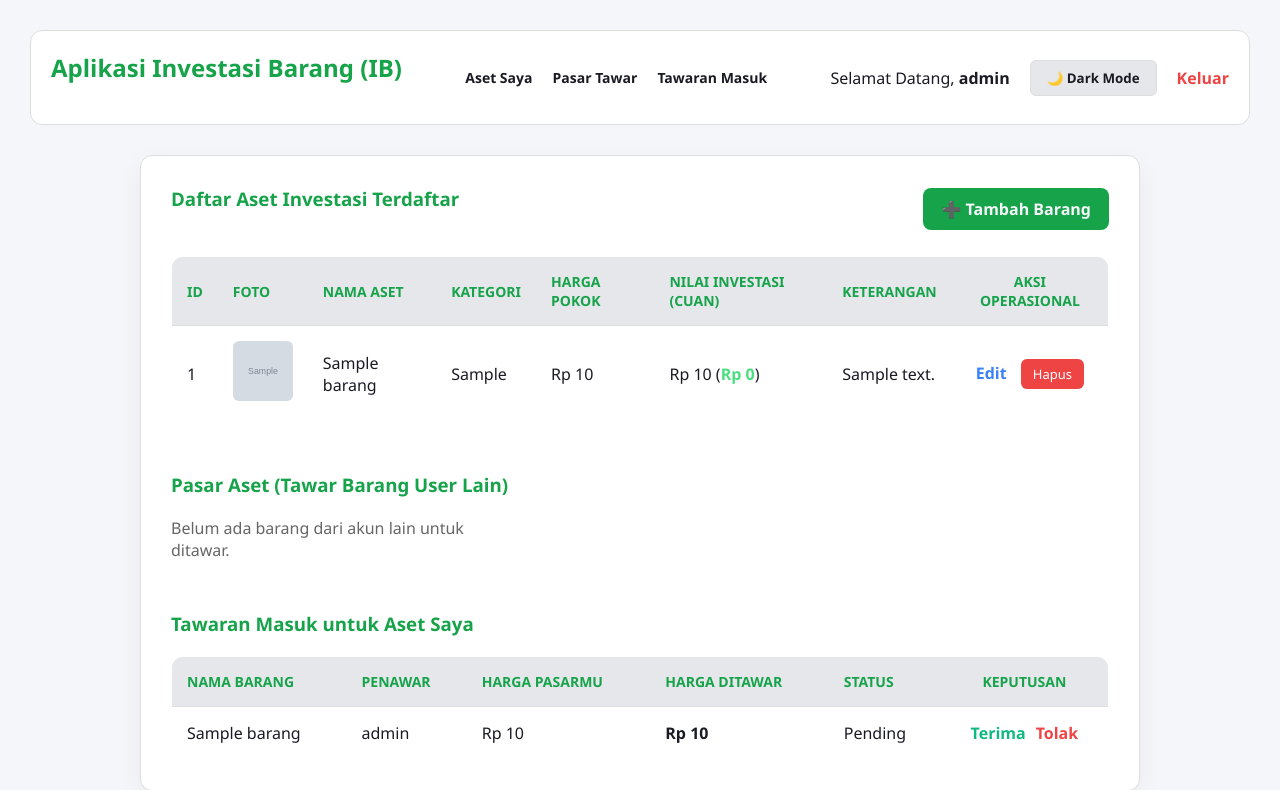
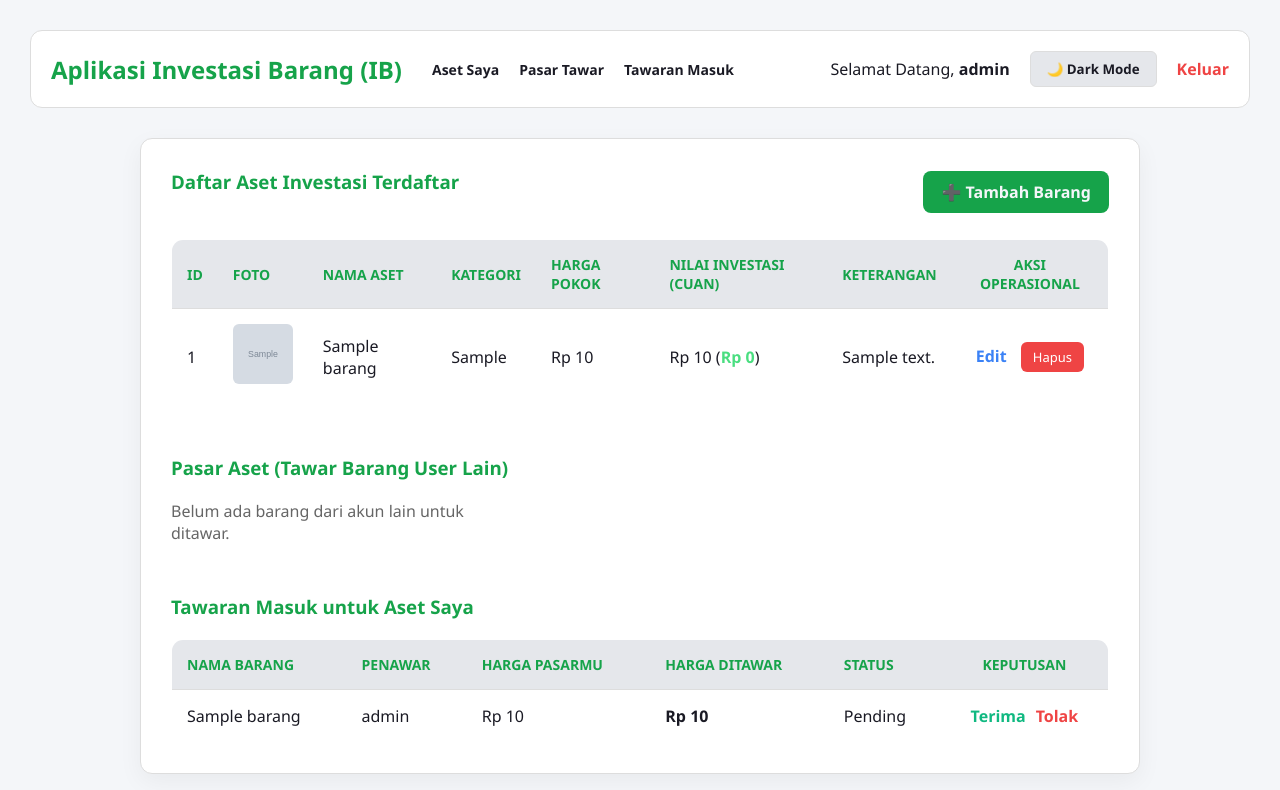
Before and after one commit to arkanabdurrahman-max/investasi-app, a PHP site: page / in a window 1280 px wide. Shown: the top 790 px of the page. Run offline with PHP 8.4, Linux system fonts and the light colour scheme; a user stored in the database is signed in; data comes from the database, SQL or seed files in the repository; tables that the repository leaves empty hold one stand-in row (values such as "Sample post"); grey boxes marked "Sample" are stand-in pictures.

Commit message:
Update index.php

```diff
--- a/index.php
+++ b/index.php
@@ -1,11 +1,13 @@
 <?php
 session_start();
 
+// Proteksi Sesi Ketat
 if (!isset($_SESSION['login']) || $_SESSION['login'] !== true) {
     header("Location: login.php");
     exit;
 }
 
+// Mekanisme Keamanan Cache Kontrol setelah Logout
 header("Cache-Control: no-store, no-cache, must-revalidate, max-age=0");
 header("Cache-Control: post-check=0, pre-check=0", false);
 header("Pragma: no-cache");
@@ -23,7 +25,7 @@ $user_id = intval($_SESSION['user_id']);
     <link rel="stylesheet" href="assets/css/style.css">
     <style>
         html { scroll-behavior: smooth; }
-        .nav-links { display: flex; gap: 20px; }
+        .nav-links { display: flex; gap: 20px; align-items: center; }
         .nav-links a { text-decoration: none; color: inherit; font-weight: 600; font-size: 14px; }
         .nav-links a:hover { color: #3b82f6; }
         .grid-pasar { display: grid; grid-template-columns: repeat(auto-fill, minmax(240px, 1fr)); gap: 20px; }
@@ -35,13 +37,14 @@ $user_id = intval($_SESSION['user_id']);
 
     <!-- Navbar Utama -->
     <header>
-        <h2>Aplikasi Investasi Barang (IB)</h2>
-
+        <div style="display: flex; align-items: center; gap: 30px;">
+            <h2 style="margin: 0;">Aplikasi Investasi Barang (IB)</h2>
             <nav class="nav-links">
                 <a href="#aset-saya">Aset Saya</a>
                 <a href="#pasar-tawar">Pasar Tawar</a>
                 <a href="#tawaran-masuk">Tawaran Masuk</a>
             </nav>
+        </div>
 
         <div style="display: flex; gap: 20px; align-items: center;">
             <span>Selamat Datang, <strong><?php echo htmlspecialchars($_SESSION['user']); ?></strong></span>
@@ -171,13 +174,25 @@ $user_id = intval($_SESSION['user_id']);
                             echo "<td>" . htmlspecialchars($tw['status']) . "</td>";
                             echo "<td style='text-align: center;'>";
                             if ($tw['status'] === 'Pending') {
-                                echo "<a href='tawar.php?aksi=terima&id=" . $tw['id'] . "' style='color: #10b981; font-weight: 600; text-decoration: none; margin-right: 10px;'>Terima</a>";
-                                echo "<a href='tawar.php?aksi=tolak&id=" . $tw['id'] . "' style='color: #ef4444; font-weight: 600; text-decoration: none;'>Tolak</a>";
+                            echo "<a href='tawar.php?aksi=terima&id=" . $tw['id'] . "' style='color: #10b981; font-weight: 600; text-decoration: none; margin-right: 10px;'>Terima";
+                            echo "<a href='tawar.php?aksi=tolak&id=" . $tw['id'] . "' style='color: #ef4444; font-weight: 600; text-decoration: none;'>Tolak";
+                            } else {
+                            echo "Selesai";
                             }
-                            echo "</td>";
-                            echo "</tr>";
+                            echo "";
+                            echo "";
                             }
                             } else {
-                        echo "<tr><td colspan='6' style='text-align: center; color: var(--text-muted);'>Tidak ada tawaran masuk.</td></tr>";
+                            echo "Tidak ada tawaran masuk.";
                             }
                             ?>
+                        </tbody>
+            </table>
+        </section>
+
+    </main>
+
+    <!-- INI PEMANGGIL JS DARK MODE-NYA -->
+    <script src="assets/js/app.js"></script>
+</body>
+</html>
```
Lines whose indentation alone changed are shown as unchanged.
